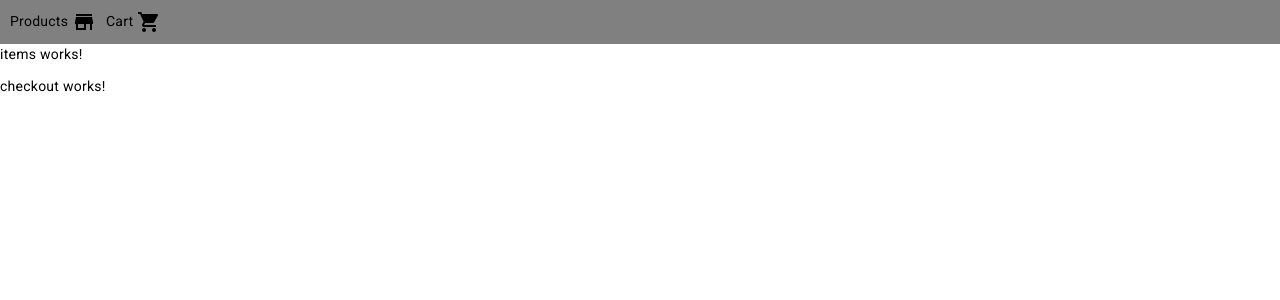
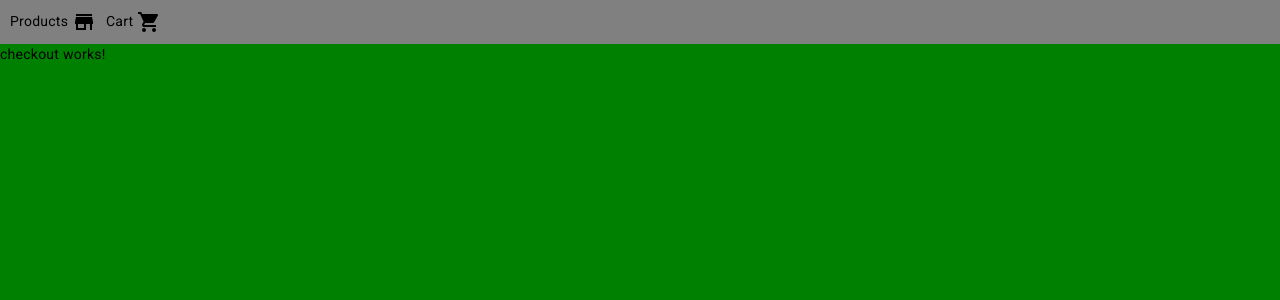
Before and after one commit to quyet-v/CodeChallenge, an Angular app: page /cart in a window 1280 px wide. Shown: the top 300 px of the page. Built offline with nearby package versions, Linux system fonts and the light colour scheme; sample sign-in values are in the browser's storage.

Commit message:
feature: items now show in cart page when added

```diff
--- a/src/app/modules/cart/components/cart/cart.component.css
+++ b/src/app/modules/cart/components/cart/cart.component.css
@@ -0,0 +1,5 @@
+.cart-container {
+    width: 100%;
+    height: 100%;
+    background-color: green;
+}
--- a/src/app/modules/cart/components/cart/cart.component.html
+++ b/src/app/modules/cart/components/cart/cart.component.html
@@ -1,4 +1,4 @@
 <div class="cart-container">
-    <app-items></app-items>
+    <app-items [items]="cartService.getCart()"></app-items>
     <app-checkout></app-checkout>
 </div>
--- a/src/app/modules/cart/components/cart/cart.component.ts
+++ b/src/app/modules/cart/components/cart/cart.component.ts
@@ -1,4 +1,5 @@
 import { Component } from '@angular/core';
+import { CartService } from '../../services/cart.service';
 
 @Component({
   selector: 'app-cart',
@@ -7,4 +8,11 @@ import { Component } from '@angular/core';
 })
 export class CartComponent {
 
+  cartService: CartService;
+
+  constructor(cartService: CartService) {
+    this.cartService = cartService;
+  }
+
+
 }
--- a/src/app/modules/cart/components/item/item.component.html
+++ b/src/app/modules/cart/components/item/item.component.html
@@ -1 +1,7 @@
-<p>item works!</p>
+<div class="item-container" *ngIf="item != undefined">
+    <h1>{{item.name}}</h1>
+    <div class="item-quantity-info" >
+        <input type="number">
+        <h1 *ngIf="item.quantity != undefined">{{item.quantity * item.price}}</h1>
+    </div>
+</div>
--- a/src/app/modules/cart/components/items/items.component.html
+++ b/src/app/modules/cart/components/items/items.component.html
@@ -1 +1,3 @@
-<p>items works!</p>
+<div>
+    <app-item *ngFor="let item of items" [item]="item"></app-item>
+</div>
--- a/src/app/modules/cart/components/items/items.component.ts
+++ b/src/app/modules/cart/components/items/items.component.ts
@@ -1,4 +1,5 @@
-import { Component } from '@angular/core';
+import { Component, Input } from '@angular/core';
+import { Product } from 'src/app/models/Product';
 
 @Component({
   selector: 'app-items',
@@ -7,4 +8,10 @@ import { Component } from '@angular/core';
 })
 export class ItemsComponent {
 
+  @Input() items: Product[] | undefined;
+
+  ngOnInit() {
+    console.log(this.items);
+  }
+
 }
--- a/src/app/modules/cart/services/cart.service.ts
+++ b/src/app/modules/cart/services/cart.service.ts
@@ -11,6 +11,7 @@ export class CartService {
   constructor() { }
 
   addProduct(product: Product) {
+    product.quantity = 1;
     this.cart.push(product);
   }
 
--- a/src/app/modules/products/components/product/product.component.ts
+++ b/src/app/modules/products/components/product/product.component.ts
@@ -1,5 +1,6 @@
 import { Component, Input } from '@angular/core';
 import { Product } from 'src/app/models/Product';
+import { CartService } from 'src/app/modules/cart/services/cart.service';
 
 @Component({
   selector: 'app-product',
@@ -10,11 +11,13 @@ export class ProductComponent {
 
   @Input() product: Product | undefined;
 
-  constructor() {
+  constructor(private cartService: CartService) {
 
   }
 
   handleAdd() {
-
+    if(this.product != undefined) {
+      this.cartService.addProduct(this.product);
+    }
   }
 }
```
Also changed, not shown: src/app/modules/cart/components/item/item.component.ts (+6 -1 lines).
